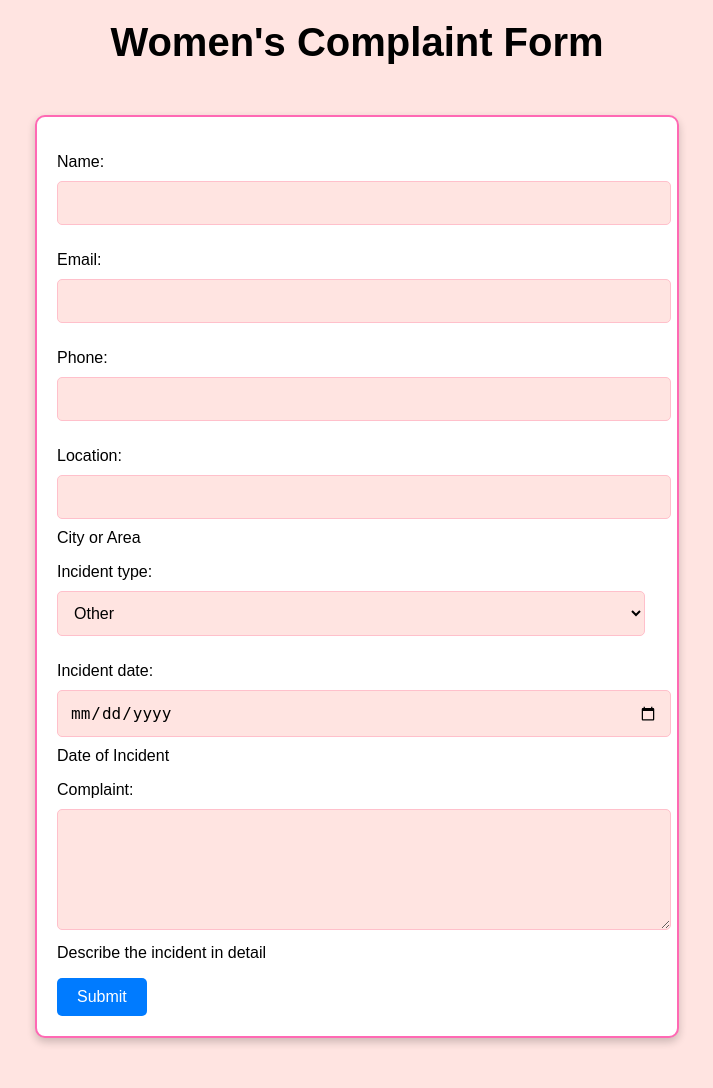
After one commit to anjali-94/women-safety-portal, a Django app: page /complaint/ in a window 1280 px wide. The commit adds this page. Shown: the whole page, without its empty margins (283-996 px from the left). Run offline with Django 4.2, Linux system fonts and the light colour scheme.

Commit message:
sixth commit

```diff
--- a/auth_app/admin.py
+++ b/auth_app/admin.py
@@ -1,7 +1,10 @@
 from django.contrib import admin
 from auth_app.models import Story
 from auth_app.models import UserRegistration
+from auth_app.models import Complaint
+
 
 # Register your models here.
 admin.site.register(Story)
 admin.site.register(UserRegistration)
+admin.site.register(Complaint)
--- a/auth_app/forms.py
+++ b/auth_app/forms.py
@@ -3,6 +3,7 @@ from django.contrib.auth.forms import AuthenticationForm
 from .models import UserRegistration
 from django.core.exceptions import ValidationError
 from django.contrib.auth.hashers import make_password
+from .models import Complaint
 
 class CustomLoginForm(AuthenticationForm):
     username = None  # Remove the default username field
@@ -39,3 +40,12 @@ class UserRegistrationForm(forms.ModelForm):
         if commit:
             user.save()
         return user
+
+class ComplaintForm(forms.ModelForm):
+    class Meta:
+        model = Complaint
+        fields = ['name', 'email', 'phone', 'location', 'incident_type', 'incident_date', 'complaint']
+        widgets = {
+            'incident_date': forms.DateInput(attrs={'type': 'date'}),
+            'complaint': forms.Textarea(attrs={'rows': 5, 'cols': 40}),
+        }
--- a/auth_app/models.py
+++ b/auth_app/models.py
@@ -23,3 +23,24 @@ class UserRegistration(models.Model):
 
     def __str__(self):
         return self.full_name
+
+
+class Complaint(models.Model):
+    INCIDENT_TYPES = [
+        ('harassment', 'Harassment'),
+        ('domestic_violence', 'Domestic Violence'),
+        ('workplace_discrimination', 'Workplace Discrimination'),
+        ('other', 'Other'),
+    ]
+
+    name = models.CharField(max_length=100)
+    email = models.EmailField()
+    phone = models.CharField(max_length=15, null=True, blank=True)
+    location = models.CharField(max_length=255, help_text="City or Area")
+    incident_type = models.CharField(max_length=50, choices=INCIDENT_TYPES, default='other')
+    incident_date = models.DateField(help_text="Date of Incident")
+    complaint = models.TextField(help_text="Describe the incident in detail")
+    date_submitted = models.DateTimeField(auto_now_add=True)
+
+    def __str__(self):
+        return f"{self.name} - {self.incident_type} on {self.incident_date}"
--- /dev/null
+++ b/auth_app/templates/complaint_form.html
@@ -0,0 +1,83 @@
+<!DOCTYPE html>
+<html lang="en">
+<head>
+    <meta charset="UTF-8">
+    <meta name="viewport" content="width=device-width, initial-scale=1.0">
+    <title>Women's Complaint Form</title>
+    <style>
+        /* styles.css */
+        body {
+            font-family: Arial, sans-serif;
+            background-color: #ffe4e1; /* Light pink background */
+            margin: 0;
+            padding: 0;
+        }
+
+        h1 {
+            text-align: center;
+            color: black;
+            margin-top: 20px;
+            font-size: 2.5rem;
+        }
+
+        form {
+            max-width: 600px;
+            margin: 50px auto;
+            padding: 20px;
+            background-color: #fff; /* White form background */
+            border-radius: 10px;
+            box-shadow: 0 4px 8px rgba(0, 0, 0, 0.2); /* Soft shadow */
+            border: 2px solid #ff69b4; /* Hot pink border */
+        }
+
+        form input,
+        form textarea,
+        form select {
+            width: 98%;
+            padding: 12px;
+            margin: 10px 0;
+            border: 1px solid #ffc0cb; /* Light pink border */
+            border-radius: 5px;
+            font-size: 1rem;
+            background-color: #ffe4e1; /* Light pink input background */
+        }
+
+        form input:focus,
+        form textarea:focus,
+        form select:focus {
+            outline: none;
+            border-color: #ff69b4; /* Hot pink border on focus */
+            box-shadow: 0 0 5px #ff69b4; /* Pink glow on focus */
+        }
+
+        form button {
+            background-color: #007bff;
+            color: #fff; /* White text */
+            border: none;
+            padding: 10px 20px;
+            border-radius: 5px;
+            cursor: pointer;
+            font-size: 1rem;
+            transition: background-color 0.3s ease;
+        }
+
+        form button:hover {
+            background-color: #ff1493; /* Deep pink on hover */
+        }
+
+    </style>
+</head>
+<body>
+    <h1>Women's Complaint Form</h1>
+    {% if messages %}
+        {% for message in messages %}
+            <p style="color: green;">{{ message }}</p>
+        {% endfor %}
+    {% endif %}
+    <form method="POST">
+        {% csrf_token %}
+        {{ form.as_p }}
+        <button type="submit">Submit</button>
+    </form>
+</body>
+</html>
--- a/auth_app/templates/layouts/base.html
+++ b/auth_app/templates/layouts/base.html
@@ -51,7 +51,7 @@
             <a class="nav-link" href="{% url 'memorialwall' %}">Memorial Wall</a>
           </li>
           <li class="nav-item">
-            <a class="nav-link" href="#">Incident Reporting</a>
+            <a class="nav-link" href="{% url 'complaint' %}">Incident Reporting</a>
           </li>
           <li class="nav-item">
             <a class="nav-link" href="#">Survivor Stories</a>
--- a/auth_app/urls.py
+++ b/auth_app/urls.py
@@ -2,9 +2,10 @@ from django.urls import path #type:ignore
 from . import views
 from django.contrib.auth import views as auth_views
 from .views import CustomLoginView
+from .views import submit_complaint
 
 urlpatterns=[
-    path('home/', views.home_view, name='home'),
+    path('', views.home_view, name='home'),
     path('register/', views.register_view,name='register'),
     path('login/', views.login_view,name='login'),
     path('dashboard/', views.dashboard_view,name='dashboard'),
@@ -17,5 +18,6 @@ urlpatterns=[
     path('reset/done/', auth_views.PasswordResetCompleteView.as_view(), name='password_reset_complete'),
     path('login/', CustomLoginView.as_view(), name='login'),
     path('memorialwall/', views.memorialwall_view, name='memorialwall'),
+    path('complaint/', views.submit_complaint, name='complaint'),
 
 ]
--- a/auth_app/views.py
+++ b/auth_app/views.py
@@ -9,6 +9,8 @@ from django.contrib.auth.views import LoginView
 from .forms import CustomLoginForm
 from datetime import datetime
 from django.contrib.auth.hashers import check_password
+from django.contrib import messages
+from .forms import ComplaintForm
 
 # Create your views here.
 def home_view(request):
@@ -59,6 +61,18 @@ def dashboard_view(request):
 def memorialwall_view(request):
      return render(request, 'memorialwall.html')
 
+def submit_complaint(request):
+    if request.method == "POST":
+        form = ComplaintForm(request.POST)
+        if form.is_valid():
+            form.save()
+            messages.success(request, "Your complaint has been submitted successfully.")
+            return redirect('complaint')
+    else:
+        form = ComplaintForm()
+
+    return render(request, 'complaint_form.html', {'form': form})
+
 def logout_view(request):
     logout(request)
     return redirect('login')
--- a/women_safety/urls.py
+++ b/women_safety/urls.py
@@ -19,5 +19,6 @@ from django.urls import path, include
 
 urlpatterns = [
     path('admin/', admin.site.urls),
-    path('auth/', include('auth_app.urls'))
+    path('', include('auth_app.urls'))
+
 ]
```
Also changed, not shown: auth_app/templates/auth/register.html (+13 -2 lines), auth_app/migrations/0003_complaint.py (added), db.sqlite3.
